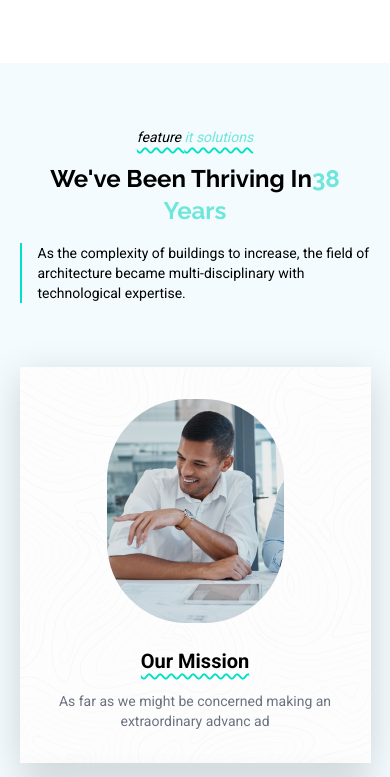
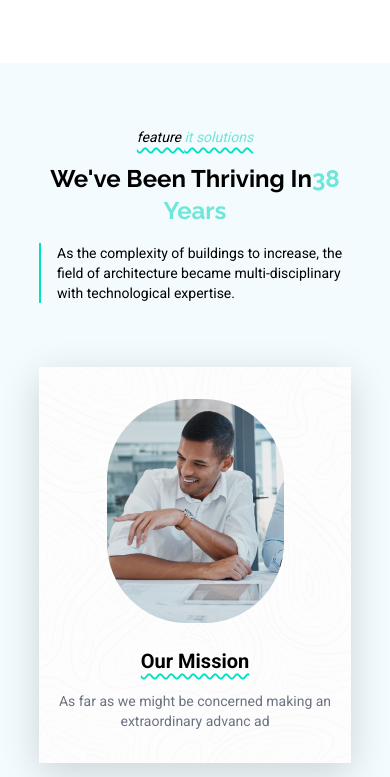
Before and after one commit to VikashMaurya10/Technix, a React (Vite) app: page / in a window 390 px wide. Shown: the part 2380-3157 px from the top of the page. Built offline with nearby package versions, Linux system fonts and the light colour scheme.

Commit message:
fixed card gap-y

```diff
--- a/src/components/Home/Feature.jsx
+++ b/src/components/Home/Feature.jsx
@@ -33,7 +33,7 @@ const data = [
 const Feature = () => {
   return (
     <section className="relative  font-robo    bg-cover  bg-[-100px_0px]   bg-[url(./src/assets/feature/shape-1.png)] py-16 before:top-0 before:absolute sm:before:h-[75%] before:h-[90%] before:bg-[#f3fbfe] before:z-[-1] before:w-full after:bottom-0 after:absolute sm:after:h-[25%] after:h-[10%] after:bg-[#020626] after:z-[-1] after:w-full">
-      <div className="w-[90%] m-auto ">
+      <div className="lg:w-[90%] w-[95%] max-sm:w-[80%] m-auto ">
         <div className="flex lg:flex-row flex-col justify-between items-center ">
           <div>
             <h1 className="lg:text-xl md:text-base text-sm max-lg:text-center wavyUnderline italic">
@@ -52,7 +52,7 @@ const Feature = () => {
             </p>
           </div>
         </div>
-        <div className="grid md:grid-cols-3 sm:grid-cols-2 grid-cols-1 lg:gap-8 gap-4 mt-16">
+        <div className="grid md:grid-cols-3 sm:grid-cols-2 grid-cols-1 lg:gap-8 gap-x-4  max-md:gap-y-10 mt-16">
           {data.map((val, i) => {
             return (
               <div
```
